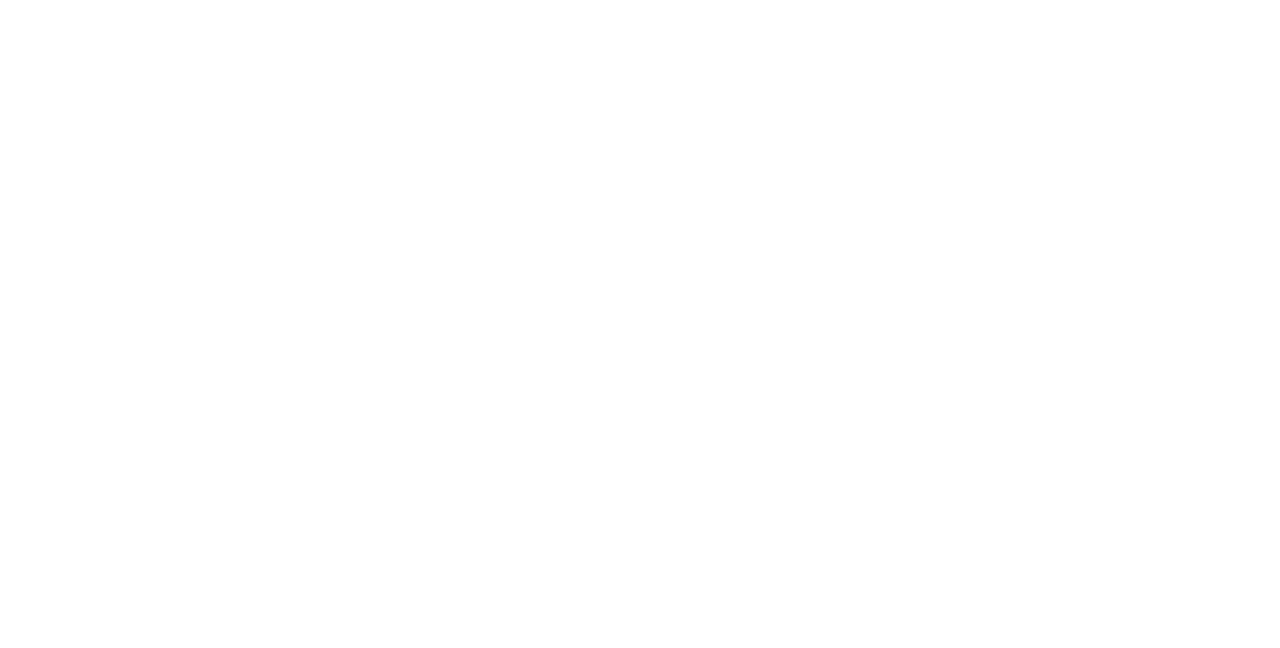
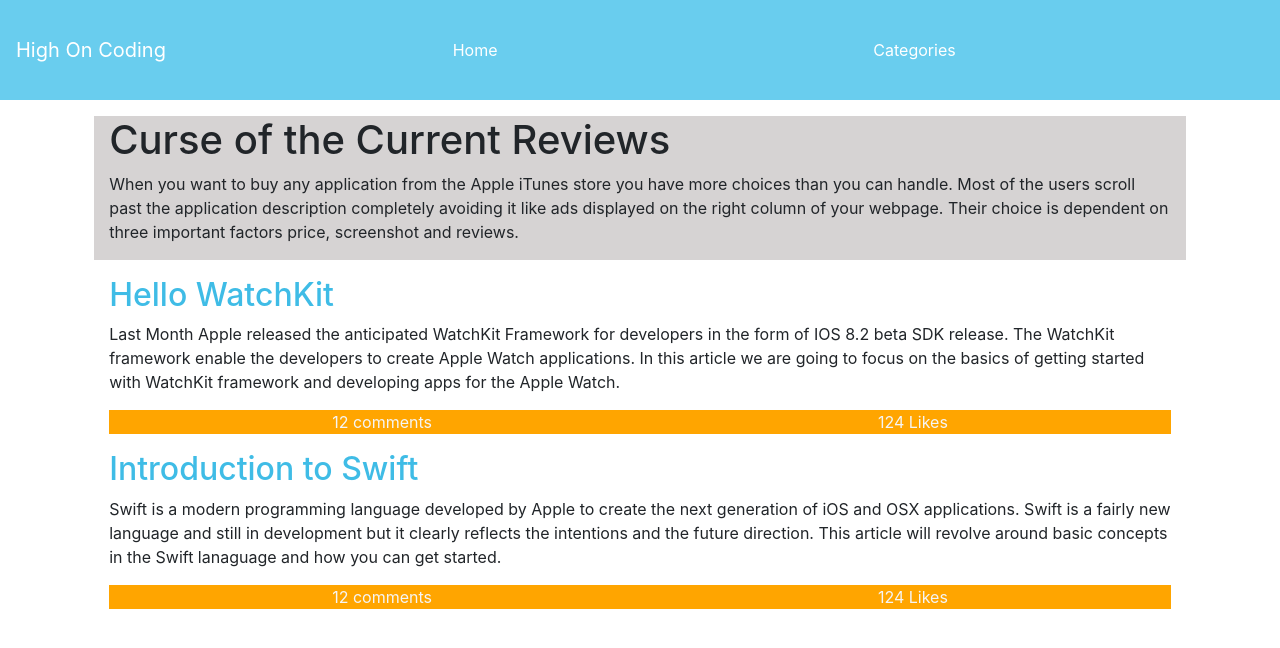
Before and after one commit to darroyo97/javascript, a plain HTML site: page Feb05/hw/highOnCoding.html in a window 1280 px wide. Drawn offline with nearby package versions, Linux system fonts and the light colour scheme.

Commit message:
hw completed

```diff
--- a/Feb05/hw/highOnCoding.html
+++ b/Feb05/hw/highOnCoding.html
@@ -7,6 +7,8 @@
     <meta http-equiv="X-UA-Compatible" content="ie=edge">
     <title>High On Coding</title>
     <link rel="stylesheet" href="highOnCoding.css">
+    <link rel="stylesheet" href="https://stackpath.bootstrapcdn.com/bootstrap/4.4.1/css/bootstrap.min.css"
+        integrity="sha384-Vkoo8x4CGsO3+Hhxv8T/Q5PaXtkKtu6ug5TOeNV6gBiFeWPGFN9MuhOf23Q9Ifjh" crossorigin="anonymous">
 </head>
 
 <body>
--- a/Feb05/hw/highOnCoding.js
+++ b/Feb05/hw/highOnCoding.js
@@ -0,0 +1,99 @@
+// create navbar container
+var nav = document.createElement("div");
+var body = document.querySelector("body");
+body.append(nav);
+nav.className = "row navbar"
+// create main title
+var navItems = document.createElement("div")
+nav.append(navItems)
+navItems.className = "col navbar-brand"
+navItems.textContent = "High On Coding"
+// create list items
+//list one
+var navItems2 = document.createElement("div");
+nav.append(navItems2)
+navItems2.className = "col nav-item"
+navItems2.textContent = "Home"
+//list two
+var navItems3 = document.createElement("div");
+nav.append(navItems3)
+navItems3.className = "col nav-item"
+navItems3.textContent = "Categories"
+//navbar done
+
+//grerow
+var greyRow = document.createElement("div");
+body.append(greyRow)
+greyRow.className = "row justify-content-center mt-3"
+//making column
+var col1 = document.createElement("div");
+greyRow.append(col1)
+col1.className = "col-10 grey-bc "
+//addign the header
+var h1 = document.createElement("h1");
+col1.append(h1)
+h1.textContent = "Curse of the Current Reviews"
+//adding its paragraph
+var p = document.createElement("p");
+col1.append(p)
+p.textContent = "When you want to buy any application from the Apple iTunes store you have more choices than you can handle. Most of the users scroll past the application description completely avoiding it like ads displayed on the right column of your webpage. Their choice is dependent on three important factors price, screenshot and reviews."
+
+//
+
+//creating blog post 1
+var blog1 = document.createElement("div")
+body.append(blog1)
+blog1.className = "row justify-content-center mt-3"
+//first cont done now make col
+var col2 = document.createElement("div")
+blog1.append(col2)
+col2.className = "col-10"
+//make header
+var h2 = document.createElement("h2")
+h2.textContent = "Hello WatchKit"
+col2.append(h2)
+//paragraph
+var p2 = document.createElement("p")
+p2.textContent = "Last Month Apple released the anticipated WatchKit Framework for developers in the form of IOS 8.2 beta SDK release. The WatchKit framework enable the developers to create Apple Watch applications. In this article we are going to focus on the basics of getting started with WatchKit framework and developing apps for the Apple Watch."
+col2.append(p2)
+//section holding likes
+var section1 = document.createElement("div")
+col2.append(section1)
+section1.className = "section"
+//ps in section
+var p1s = document.createElement("p1")
+section1.append(p1s)
+p1s.textContent = "12 comments"
+//second ps
+var p2s = document.createElement("p1")
+section1.append(p2s)
+p2s.textContent = "124 Likes"
+//done
+//blog post2
+var blog2 = document.createElement("div")
+body.append(blog2)
+blog2.className = "row justify-content-center mt-3"
+//
+var col3 = document.createElement("div")
+blog2.append(col3)
+col3.className = "col-10"
+//
+var h3 = document.createElement("h2")
+h3.textContent = "Introduction to Swift"
+col3.append(h3)
+//
+var p3 = document.createElement("p")
+p3.textContent = "Swift is a modern programming language developed by Apple to create the next generation of iOS and OSX applications. Swift is a fairly new language and still in development but it clearly reflects the intentions and the future direction. This article will revolve around basic concepts in the Swift lanaguage and how you can get started."
+col3.append(p3)
+//
+var section2 = document.createElement("div")
+col3.append(section2)
+section2.className = "section"
+//ps in section
+var p3s = document.createElement("p1")
+section2.append(p3s)
+p3s.textContent = "12 comments"
+//second ps
+var p4s = document.createElement("p1")
+section2.append(p4s)
+p4s.textContent = "124 Likes"
```
Also changed, not shown: Feb05/hw/highOnTemp.html (+0 -13 lines).
